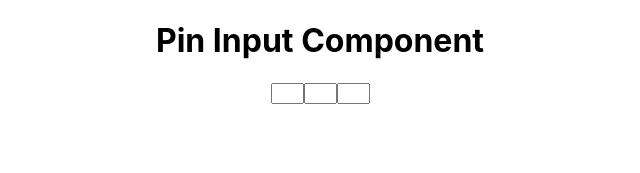
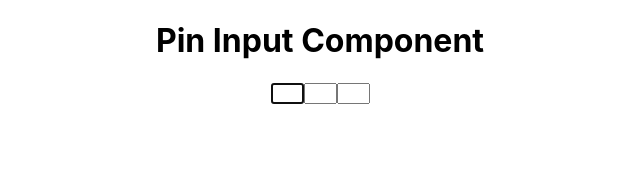
Before and after one commit to KhanhPham2411/pin-input-ts, a React (Create React App) app: page / in a window 1280 px wide. Shown: the top 173 px of the page, without its empty margins (320-960 px from the left). Built offline with nearby package versions, Linux system fonts and the light colour scheme.

Commit message:
Autofocus on the fist box when the pin input render

```diff
--- a/src/App.tsx
+++ b/src/App.tsx
@@ -8,7 +8,7 @@ function App() {
   return (
     <div className="App">
       <h1>Pin Input Component</h1>
-      <PinInput pinCount={3} />
+      <PinInput pinCount={3} secretMode={false} />
     </div>
   );
 }
--- a/src/pin/PinInput.tsx
+++ b/src/pin/PinInput.tsx
@@ -2,15 +2,21 @@ import React, { useState, ChangeEvent, useRef, useEffect } from 'react';
 
 interface PinInputProps {
   pinCount: number;
+  secretMode?: boolean;
 }
 
-const PinInput: React.FC<PinInputProps> = ({ pinCount }) => {
+const PinInput: React.FC<PinInputProps> = ({ pinCount, secretMode = false }) => {
   const [pins, setPins] = useState<string[]>(Array(pinCount).fill(''));
   const inputRefs = useRef<HTMLInputElement[]>([]);
 
   useEffect(() => {
     // Initialize the ref array with the input elements
     inputRefs.current = inputRefs.current.slice(0, pinCount);
+
+    // Focus on the first input when the component mounts
+    if (inputRefs.current[0]) {
+      inputRefs.current[0].focus();
+    }
   }, [pinCount]);
 
   const handlePinChange = (index: number, value: string) => {
@@ -27,15 +33,17 @@ const PinInput: React.FC<PinInputProps> = ({ pinCount }) => {
     }
   };
 
+  const getMaskedValue = (value: string) => (secretMode ? '*' : value);
+
   return (
     <div>
       {pins.map((pin, index) => (
         <input
           key={index}
           ref={(input) => (inputRefs.current[index] = input!)}
-          type="text"
+          type={secretMode ? 'password' : 'text'}
           pattern="[0-9]"
-          value={pin}
+          value={getMaskedValue(pin)}
           onChange={(e: ChangeEvent<HTMLInputElement>) => handlePinChange(index, e.target.value)}
           onKeyDown={(e: React.KeyboardEvent<HTMLInputElement>) => {
             // Allow navigating back to the previous box if the current box is empty and the user presses the backspace key
@@ -45,6 +53,7 @@ const PinInput: React.FC<PinInputProps> = ({ pinCount }) => {
           }}
           size={1}
           maxLength={1}
+          autoFocus={index === 0} // Set autoFocus on the first input
         />
       ))}
     </div>
```
